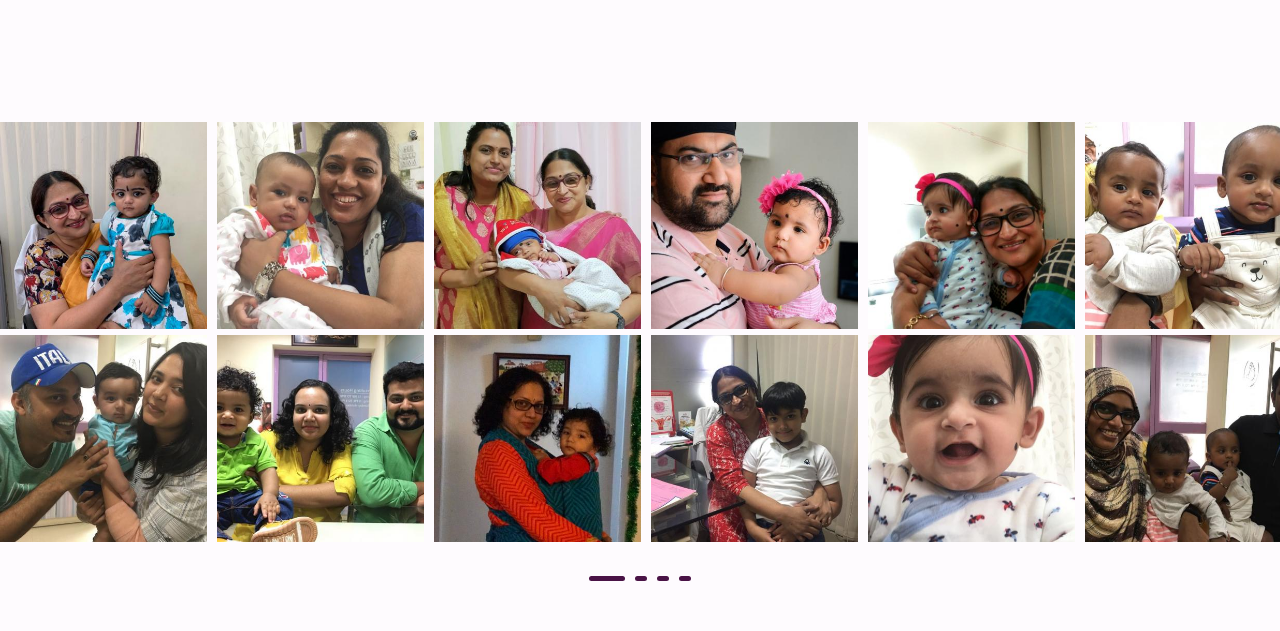
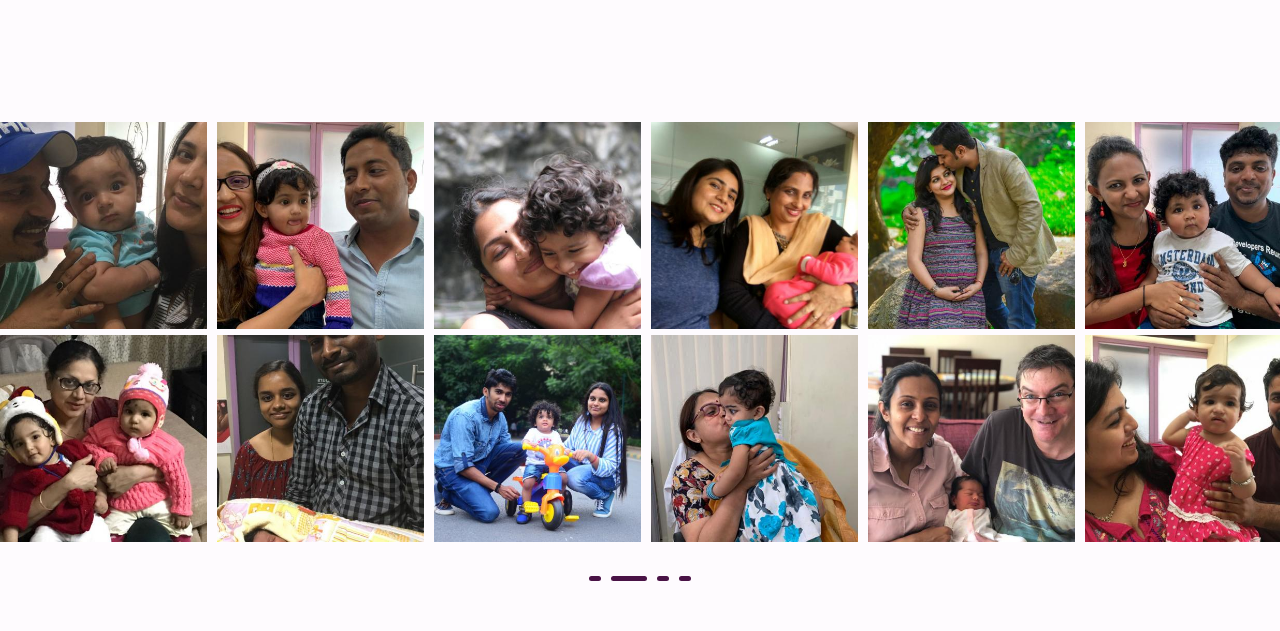
Before and after one commit to anrahulananth/doctor-app, a Next.js app: page / in a window 1280 px wide. Shown: the part 2040-2671 px from the top of the page. Built offline with nearby package versions, Linux system fonts and the light colour scheme; a web font is replaced by a local one.

Commit message:
Gallery Auto Play

```diff
--- a/src/components/Gallery/index.js
+++ b/src/components/Gallery/index.js
@@ -1,3 +1,4 @@
+import { useEffect, useRef } from "react";
 import Slider from "react-slick";
 import styled, { useTheme } from "styled-components";
 const StyledSlider = styled(Slider)`
@@ -42,15 +43,18 @@ const StyledSlider = styled(Slider)`
 `;
 const Gallery = () => {
     const theme = useTheme();
+    const sliderRef = useRef();
     const settings = {
+        rows: 2,
+        speed: 500,
         dots: true,
         infinite: true,
-        speed: 500,
-        rows: 2,
+        autoplay: true,
+        initialSlide: 0,
         slidesToShow: 6,
         slidesToScroll: 6,
         pauseOnHover: true,
-        initialSlide: 0,
+        autoplaySpeed: 5000,
         responsive: [
             {
                 breakpoint: parseInt(theme.screens.xl),
@@ -84,7 +88,7 @@ const Gallery = () => {
     };
     return (
         <section id="gallery" className="relative overflow-hidden bg-background1 py-14 sm:py-18 md:py-22">
-            <StyledSlider {...settings}>
+            <StyledSlider {...settings} ref={sliderRef}>
                 {
                     Array(48)
                         .fill("/assets/gallery/gallery-img")
```
Also changed, not shown: 1 other file (tests, documents, lock files or other folders).
